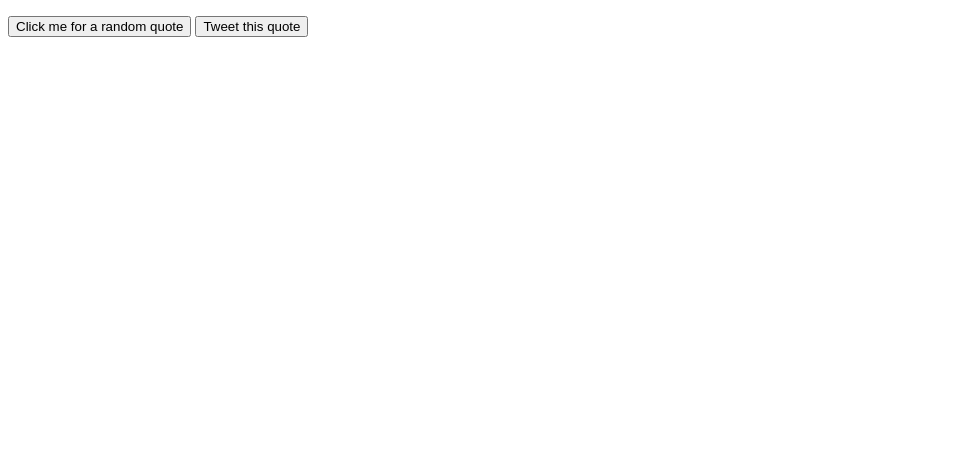
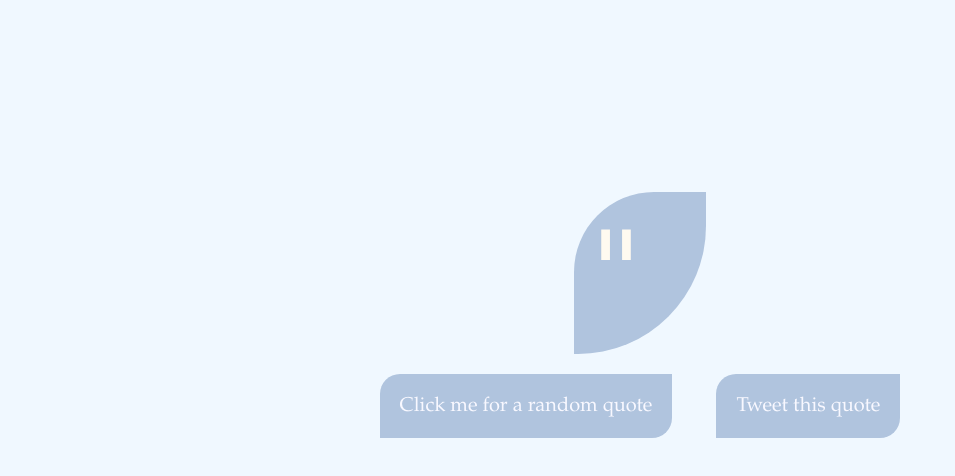
Before and after one commit to ngm01/randomquotes, a plain HTML site: page index.html in a window 1280 px wide. Shown: the whole page, without its empty margins (0-955 px from the left). Drawn offline with Linux system fonts and the light colour scheme; no server answers.

Commit message:
added styling

```diff
--- a/index.html
+++ b/index.html
@@ -2,20 +2,21 @@
 <html>
     <head>
         <title>Random Quotes</title>
-        <style>
-            #title{
-                font-style: italic;
-            }
-        </style>
+        <link rel="stylesheet" type="text/css" href="style.css">
     </head>
     <body>
-        <div class="container">
-            <div id="quote">
-                <p id="quoteText"></p>
-                <p id="authorAndTitle"><span id="author"></span><span id="title"></span></p>
+        <div id="all-wrapper">
+            <div id="quote-wrapper">
+                <div id="big-quotemark">"</div>
+                <div id="quote">
+                    <p id="quoteText"></p>
+                    <p id="authorAndTitle"><span id="author"></span><span id="title"></span></p>
+                </div>
             </div>
-            <button id="getQuote" onclick="getNewQuote()">Click me for a random quote</button>
-            <button id="tweetQuote" onclick="tweetQuote()">Tweet this quote</button>
+            <div id="buttons">
+                <button id="getQuote" onclick="getNewQuote()">Click me for a random quote</button>
+                <button id="tweetQuote" onclick="tweetQuote()">Tweet this quote</button>
+            </div>
         </div>
     </body>
     <script type="text/javascript" src="worklist.js"></script>
--- a/logic.js
+++ b/logic.js
@@ -1,4 +1,5 @@
 const API_KEY = ""; //your LibraryThing developer key goes here
+window.onload = getNewQuote();
 function getNewQuote(){
     workId = worklist[getRandomIndex(worklist)];
     fetch('http://www.librarything.com/services/rest/1.1/?method=librarything.ck.getwork&id='+ workId + '&apikey=' + API_KEY)
--- /dev/null
+++ b/style.css
@@ -0,0 +1,57 @@
+body{
+    background-color: aliceblue;
+}
+#all-wrapper{
+    display: flex;
+    flex-direction: column;
+    align-items: center;
+    justify-content: center;
+    margin-top: 12em;
+}
+#quote-wrapper{
+    width: auto;
+    display: flex;
+    flex-direction: row;
+    justify-content: center;
+    background-color: lightsteelblue;
+    padding: 1em;
+    border-radius: 5em 0em 8em 0em;
+    color: floralwhite;
+}
+#quote{
+    font-family: Baskerville, "Palatino Linotype", Palatino, "Century Schoolbook L", "Times New Roman", "serif";
+    margin-left: 1em;
+    margin-right: 1em;
+    flex-direction: column;
+    font-size: 1.5em;
+}
+#title{
+    font-style: italic;
+}
+#buttons{
+    flex-direction: row;
+}
+button{
+    font-family: Baskerville, "Palatino Linotype", Palatino, "Century Schoolbook L", "Times New Roman", "serif";
+    margin: 1em;
+    padding: 1em;
+    border-bottom-right-radius: 1em;
+    border-top-left-radius: 1em;
+    border: none;
+    background-color: lightsteelblue;
+    color: ghostwhite;
+    font-size: 1.25em;
+}
+button:hover{
+    cursor: pointer;
+    background-color: white;
+    color: lightsteelblue;
+}
+button:focus{
+    outline: none;
+}
+#big-quotemark{
+    font-family: Constantia, "Lucida Bright", "DejaVu Serif", Georgia, "serif";
+    font-style: italic;
+    font-size: 7em;
+}
```
